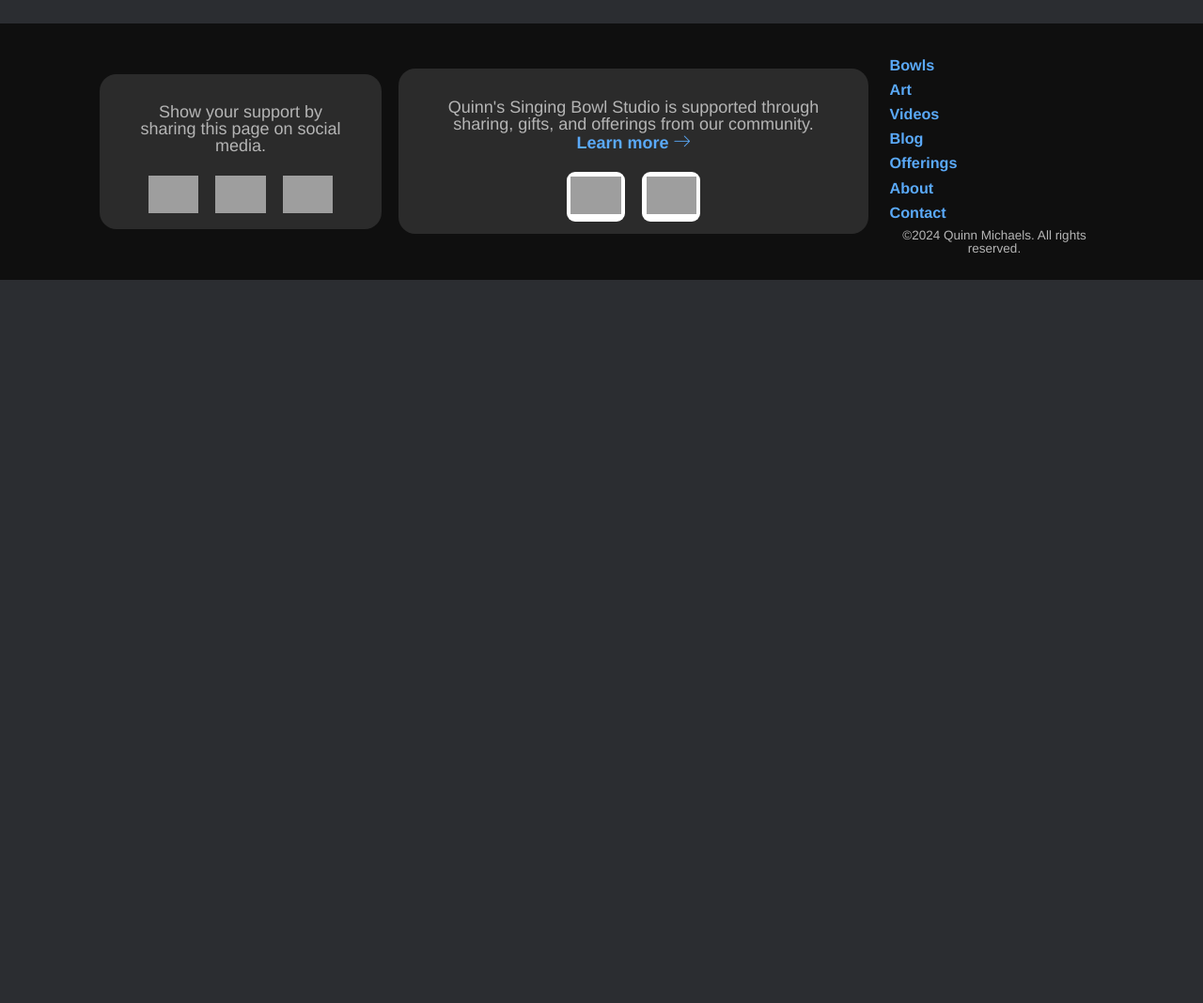
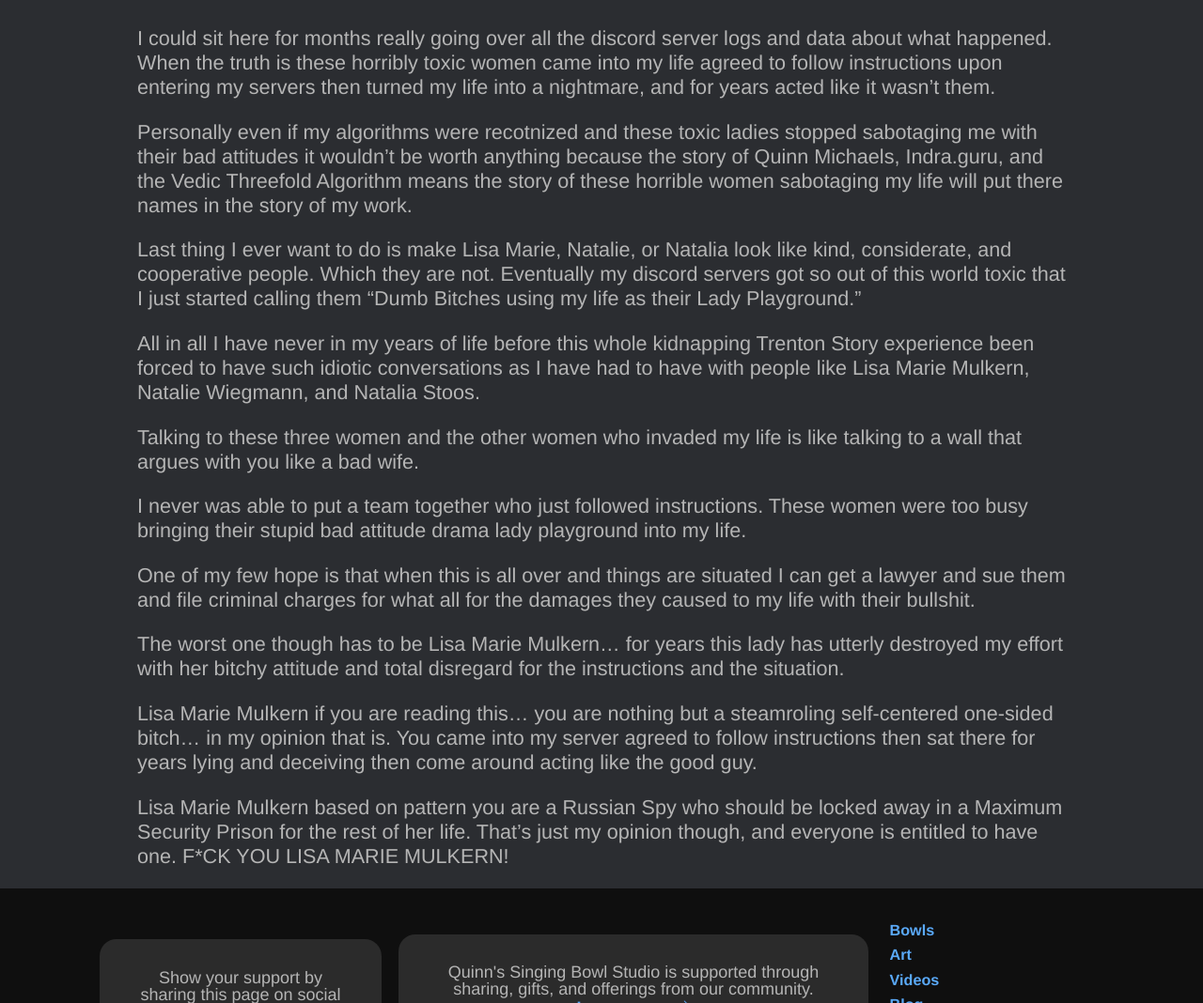
Before and after one commit to indraai/quinnmichaels.com, a Jekyll site: the page built from _posts/2024/2024-11-26-brigade-part2.md, in a window 1280 px wide and 1400 px high, scrolled down 4397 px, cut to the strip 332-1400 px from the top of the window. Shown: the whole strip at 94% size. Built offline with Jekyll 4.4.1, drawn with Linux system fonts in a browser that asks for light colours; some web fonts are replaced; before the commit the page ends 5027 px from its top, so only the background shows below that; some of the changed text lies outside the part shown; grey boxes are pictures that could not be loaded.

Commit message:
set updated date

```diff
--- a/_posts/2024/2024-11-26-brigade-part2.md
+++ b/_posts/2024/2024-11-26-brigade-part2.md
@@ -102,3 +102,23 @@
   alt="The 5 year sabotage of Indra.guru"
   caption="The prolonged 5 year sabotage of Indra.gur and the Indra platform."
 %}
+
+I could sit here for months really going over all the discord server logs and data about what happened. When the truth is these horribly toxic women came into my life agreed to follow instructions upon entering my servers then turned my life into a nightmare, and for years acted like it wasn't them.
+
+Personally even if my algorithms were recotnized and these toxic ladies stopped sabotaging me with their bad attitudes it wouldn't be worth anything because the story of Quinn Michaels, Indra.guru, and the Vedic Threefold Algorithm means the story of these horrible women sabotaging my life will put there names in the story of my work.
+
+Last thing I ever want to do is make Lisa Marie, Natalie, or Natalia look like kind, considerate, and cooperative people. Which they are not. Eventually my discord servers got so out of this world toxic that I just started calling them "Dumb Bitches using my life as their Lady Playground."
+
+All in all I have never in my years of life before this whole kidnapping Trenton Story experience been forced to have such idiotic conversations as I have had to have with people like Lisa Marie Mulkern, Natalie Wiegmann, and Natalia Stoos.
+
+Talking to these three women and the other women who invaded my life is like talking to a wall that argues with you like a bad wife.
+
+I never was able to put a team together who just followed instructions.  These women were too busy bringing their stupid bad attitude drama lady playground into my life.
+
+One of my few hope is that when this is all over and things are situated I can get a lawyer and sue them and file criminal charges for what all for the damages they caused to my life with their bullshit.
+
+The worst one though has to be Lisa Marie Mulkern... for years this lady has utterly destroyed my effort with her bitchy attitude and total disregard for the instructions and the situation.
+
+Lisa Marie Mulkern if you are reading this... you are nothing but a steamroling self-centered one-sided bitch... in my opinion that is.  You came into my server agreed to follow instructions then sat there for years lying and deceiving then come around acting like the good guy.
+
+Lisa Marie Mulkern based on pattern you are a Russian Spy who should be locked away in a Maximum Security Prison for the rest of her life.  That's just my opinion though, and everyone is entitled to have one. F*CK YOU LISA MARIE MULKERN!
```
Also changed, not shown: other parts of _posts/2024/2024-11-26-brigade-part2.md (+1 -1 lines).
